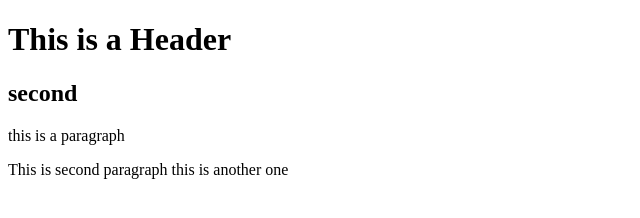
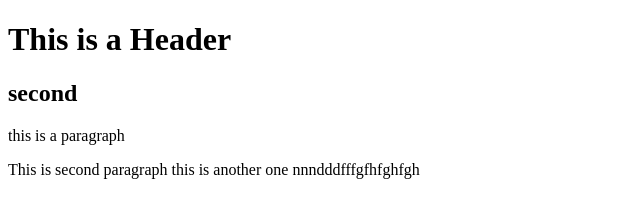
Before and after one commit to Zerglove/git-test, a website: page index.html in a window 1280 px wide. Shown: the whole page, without its empty margins (0-640 px from the left). Drawn offline with Linux system fonts and the light colour scheme.

Commit message:
using npm

```diff
--- a/index.html
+++ b/index.html
@@ -5,7 +5,7 @@
         <h2>second</h2>
         <p>this is a paragraph</p>
         <p>This is second paragraph
-            this is another one
+            this is another one nnndddfffgfhfghfgh
         </p>
     </body>
 </html>
```
Also changed, not shown: package.json (added, +24 -0 lines), 3 other files.
